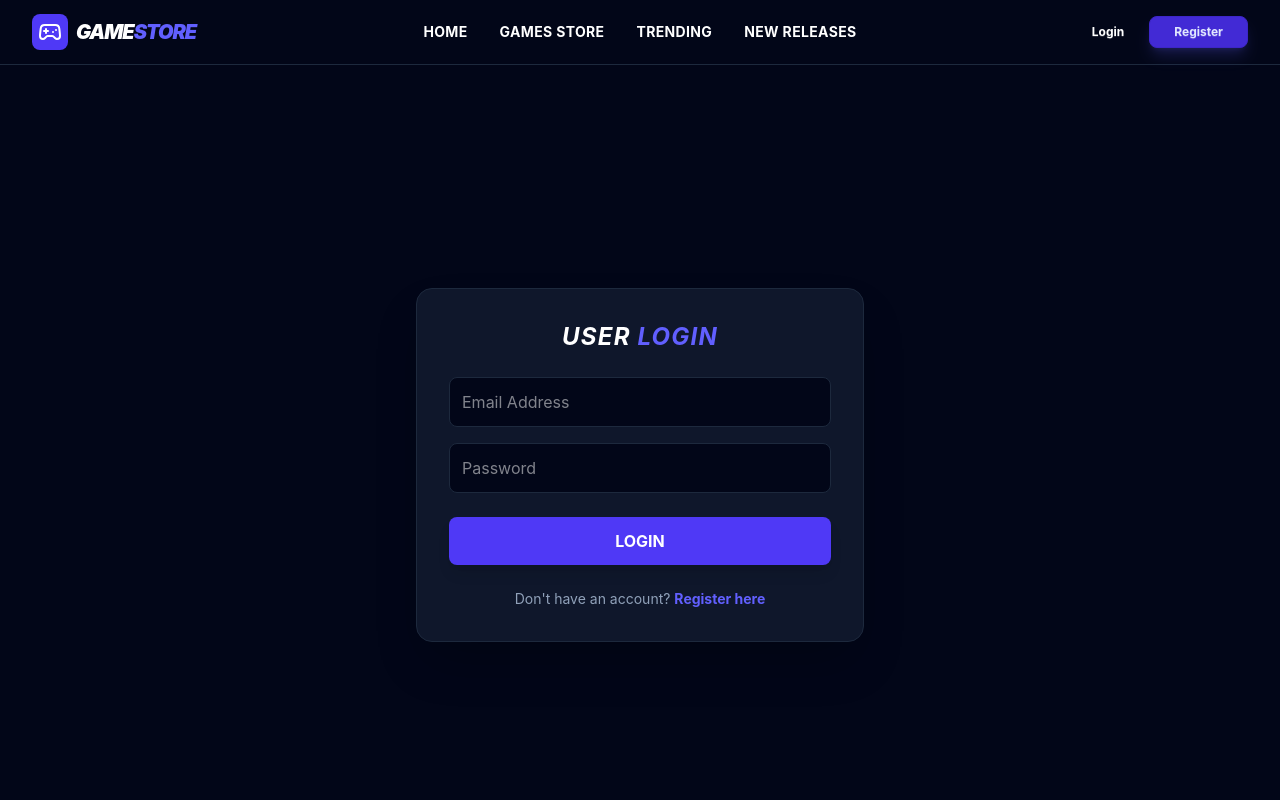
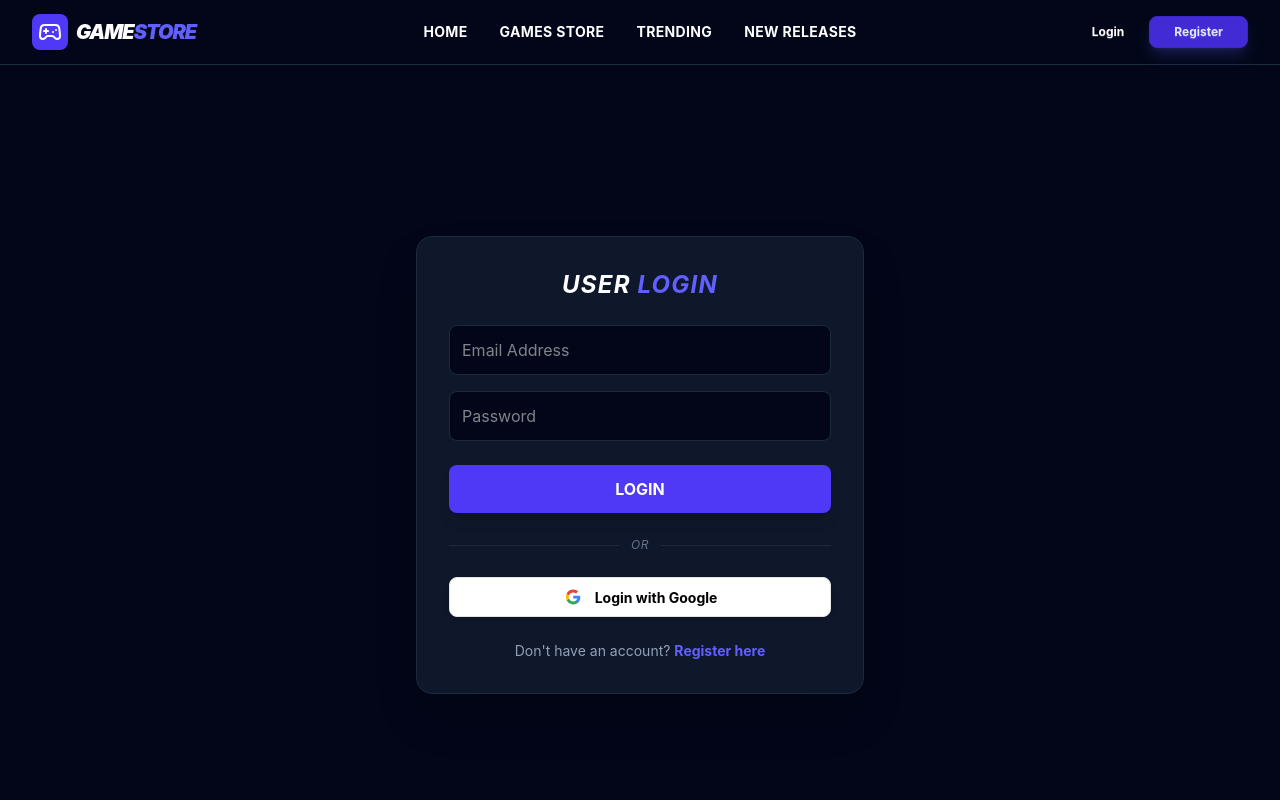
Before and after one commit to sumon10c/game-store, a Next.js app: page /login in a window 1280 px wide. Shown: the top 800 px of the page. Built offline with nearby package versions, Linux system fonts and the light colour scheme; no server answers.

Commit message:
add social login syestem

```diff
--- /dev/null
+++ b/src/app/SocialLogin/page.jsx
@@ -0,0 +1,56 @@
+"use client";
+import { signIn } from "next-auth/react";
+import React from "react";
+
+const page = () => {
+  return (
+    <div className="mt-6 w-full">
+      {/* Divider */}
+      <div className="relative flex items-center justify-center mb-6">
+        <div className="border-t border-slate-800 w-full"></div>
+        <span className="bg-slate-900 px-3 text-slate-500 text-xs uppercase italic tracking-wider">
+          Or
+        </span>
+        <div className="border-t border-slate-800 w-full"></div>
+      </div>
+
+      {/* Google Login Button */}
+      <button
+        type="button"
+        onClick={() => signIn("google", { callbackUrl: "/" })}
+        className="btn bg-white hover:bg-slate-200 text-black border-[#e5e5e5] w-full flex items-center justify-center gap-3 font-bold py-2.5 rounded-lg transition-all shadow-md active:scale-95"
+      >
+        <svg
+          aria-label="Google logo"
+          width="20"
+          height="20"
+          xmlns="http://www.w3.org/2000/svg"
+          viewBox="0 0 512 512"
+        >
+          <g>
+            <path d="m0 0H512V512H0" fill="#fff"></path>
+            <path
+              fill="#34a853"
+              d="M153 292c30 82 118 95 171 60h62v48A192 192 0 0190 341"
+            ></path>
+            <path
+              fill="#4285f4"
+              d="m386 400a140 175 0 0053-179H260v74h102q-7 37-38 57"
+            ></path>
+            <path
+              fill="#fbbc02"
+              d="m90 341a208 200 0 010-171l63 49q-12 37 0 73"
+            ></path>
+            <path
+              fill="#ea4335"
+              d="m153 219c22-69 116-109 179-50l55-54c-78-75-230-72-297 55"
+            ></path>
+          </g>
+        </svg>
+        Login with Google
+      </button>
+    </div>
+  );
+};
+
+export default page;
--- a/src/app/login/page.jsx
+++ b/src/app/login/page.jsx
@@ -4,6 +4,7 @@ import { useRouter } from "next/navigation";
 import Swal from "sweetalert2";
 import { signIn } from "next-auth/react";
 import { useState } from "react";
+import SocialLogin from '@/app/SocialLogin/page'
 
 const page = () => {
   const router = useRouter();
@@ -91,6 +92,8 @@ const page = () => {
           {loading ? "Verifying..." : "LOGIN"}
         </button>
 
+        <SocialLogin></SocialLogin>
+
         <p className="text-slate-400 text-center mt-6 text-sm">
           Don't have an account?{" "}
           <Link
--- a/src/app/register/page.jsx
+++ b/src/app/register/page.jsx
@@ -4,6 +4,7 @@ import { useRouter } from "next/navigation";
 import Swal from "sweetalert2";
 import { signIn } from "next-auth/react";
 import { useState } from "react";
+import SocialLogin from '@/app/SocialLogin/page'
 
 const RegisterPage = () => {
   const router = useRouter();
@@ -144,7 +145,7 @@ const RegisterPage = () => {
         >
           {loading ? "Processing..." : "REGISTER NOW"}
         </button>
-
+        <SocialLogin></SocialLogin>
         <p className="text-slate-400 text-center mt-6 text-sm">
           Already have an account?{" "}
           <Link
--- a/src/auth.js
+++ b/src/auth.js
@@ -1,54 +1,81 @@
 import NextAuth from "next-auth";
+import GoogleProvider from "next-auth/providers/google";
 import CredentialsProvider from "next-auth/providers/credentials";
 import { dbConnect, collection } from "@/mongodb/dbConnect";
 import bcrypt from "bcryptjs";
 
 export const { handlers, signIn, signOut, auth } = NextAuth({
   providers: [
+    // ১. গুগল প্রোভাইডার যোগ করা হয়েছে
+    GoogleProvider({
+      clientId: process.env.GOOGLE_CLIENT_ID,
+      clientSecret: process.env.GOOGLE_CLIENT_SECRET,
+    }),
+
     CredentialsProvider({
       name: "Credentials",
       async authorize(credentials) {
         const { email, password } = credentials;
-
-        // ১. ডাটাবেস কানেক্ট করা
         const usersCollection = await dbConnect(collection.USERS);
-
-        // ২. ইউজার খুঁজে বের করা
         const user = await usersCollection.findOne({ email });
 
         if (!user) {
           throw new Error("No user found with this email");
         }
 
-        // ৩. পাসওয়ার্ড চেক করা
         const isPasswordCorrect = await bcrypt.compare(password, user.password);
-
         if (!isPasswordCorrect) {
           throw new Error("Invalid password");
         }
 
-        // ৪. ইউজার অবজেক্ট রিটার্ন করা (এটি সেশনে যাবে)
         return {
           id: user._id.toString(),
           name: user.name,
           email: user.email,
-          photo: user.photo, // আপনার ডাটাবেসের ফিল্ডের নাম অনুযায়ী
+          photo: user.photo,
         };
       },
     }),
   ],
   callbacks: {
+    // ২. গুগল দিয়ে লগইন করলে ডাটাবেসে সেভ করার লজিক
+    async signIn({ user, account }) {
+      if (account.provider === "google") {
+        try {
+          const usersCollection = await dbConnect(collection.USERS);
+          const existingUser = await usersCollection.findOne({ email: user.email });
+
+          if (!existingUser) {
+            await usersCollection.insertOne({
+              name: user.name,
+              email: user.email,
+              photo: user.image, // গুগলের ছবি
+              provider: "google",
+              createdAt: new Date(),
+            });
+          }
+          return true;
+        } catch (error) {
+          console.error("Error saving google user:", error);
+          return false;
+        }
+      }
+      return true;
+    },
+
     async jwt({ token, user }) {
       if (user) {
         token.id = user.id;
-        token.photo = user.photo;
+        // গুগল থেকে আসলে 'image' থাকে, ডাটাবেস থেকে আসলে 'photo'
+        token.photo = user.photo || user.image;
       }
       return token;
     },
+
     async session({ session, token }) {
       if (token) {
         session.user.id = token.id;
-        session.user.image = token.photo; // এই লাইনটিই ন্যাভবারে ছবি দেখাবে
+        session.user.image = token.photo;
       }
       return session;
     },
```
